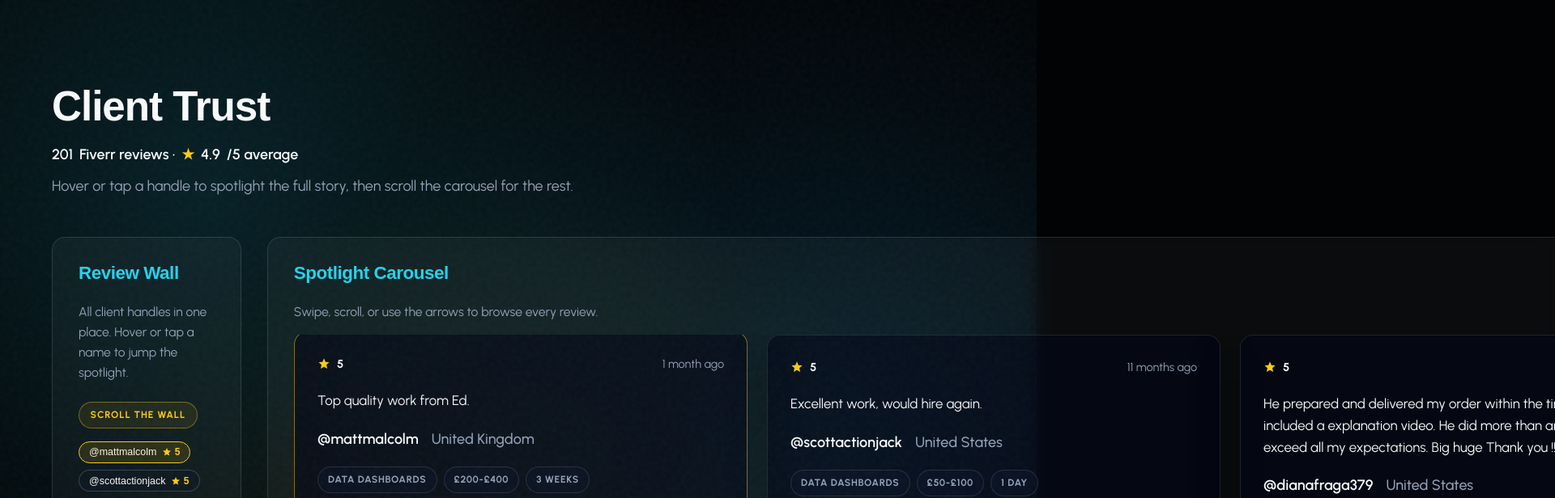
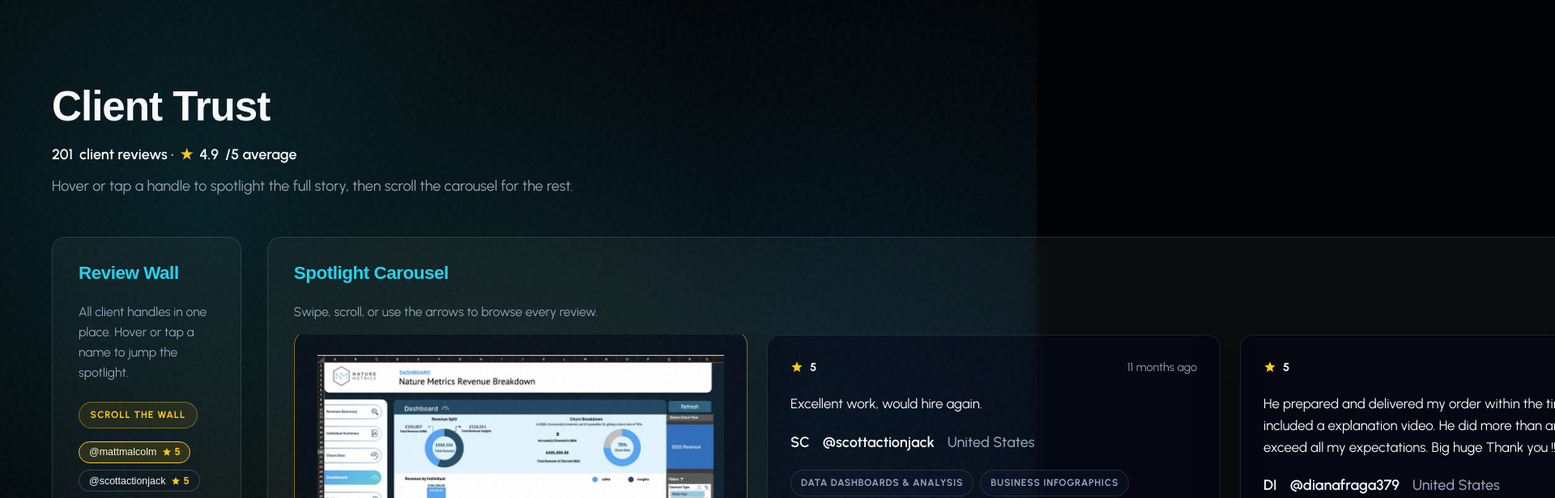
Before and after one commit to EdBurns410/OrcaAIStudios, a website: page index.html in a window 1280 px wide. Both pictures are taken after a click on the link "Reviews". Shown: the part 6399-7015 px from the top of the page at 81% size, 1920 px wide, since content can reach past the window. Drawn offline with Linux system fonts and the light colour scheme; a web font is replaced by a local one.

Commit message:
Auto-deploy update

```diff
--- a/app.js
+++ b/app.js
@@ -235,14 +235,91 @@ if (reviewSection) {
     };
 
     const sanitizeValue = (value) => (value && value !== 'N/A' ? value : null);
+    const sanitizeText = (value) => (value ? value.replace(/fiverr/gi, 'the platform') : value);
 
-    fetch('reviews.json')
-      .then((response) => {
+    const loadReviews = () => {
+      if (Array.isArray(window.REVIEW_DATA)) {
+        return Promise.resolve(window.REVIEW_DATA);
+      }
+      return fetch('reviews.json').then((response) => {
         if (!response.ok) {
           throw new Error('Unable to load reviews');
         }
         return response.json();
-      })
+      });
+    };
+
+    const keywordMap = {
+      'Data Dashboards': ['Data Dashboards & Analysis', 'Business Infographics', 'Research'],
+      'Business Plans': ['Research', 'Business Infographics', 'Software Development'],
+      'Full Stack Web Applications': ['Full Stack', 'React', 'Internal Tools'],
+      'Data Analytics Consultation': ['Data Dashboards & Analysis', 'Research', 'Automation'],
+    };
+
+    const globalKeywords = [
+      'Advanced UI Software Development',
+      'Quick Build',
+      'Internal Web Apps',
+      'React',
+      'Full Stack',
+      'Software Development',
+    ];
+
+    const reviewImages = {
+      'Data Dashboards': [
+        'images/data_revenue.png',
+        'images/data_sales.png',
+        'images/data_trading.png',
+        'images/data_social.png',
+        'images/data_hair.png',
+      ],
+      'Business Plans': ['images/brand_identity.png', 'images/treehouse.png'],
+      'Full Stack Web Applications': ['images/bmtl_dark.png', 'images/georivals.png'],
+      'Data Analytics Consultation': ['images/data_revenue.png', 'images/data_sales.png'],
+    };
+
+    const buildKeywords = (review, index) => {
+      const set = new Set();
+      const mapped = keywordMap[review.category] || [];
+      mapped.forEach((item) => set.add(item));
+      const start = index % globalKeywords.length;
+      for (let i = 0; i < 2; i += 1) {
+        set.add(globalKeywords[(start + i) % globalKeywords.length]);
+      }
+      return Array.from(set).slice(0, 4);
+    };
+
+    const hashString = (value) => {
+      let hash = 0;
+      for (let i = 0; i < value.length; i += 1) {
+        hash = (hash * 31 + value.charCodeAt(i)) % 360;
+      }
+      return hash;
+    };
+
+    const createAvatar = (user) => {
+      const avatar = document.createElement('div');
+      avatar.className = 'review-avatar';
+      const initials = user
+        .replace(/[^a-z0-9]/gi, '')
+        .slice(0, 2)
+        .toUpperCase();
+      const hue = hashString(user);
+      avatar.style.setProperty('--avatar-hue', String(hue));
+      const text = document.createElement('span');
+      text.textContent = initials || 'U';
+      avatar.appendChild(text);
+      return avatar;
+    };
+
+    const resolveReviewImage = (review, index) => {
+      const images = reviewImages[review.category] || [];
+      if (!images.length) return null;
+      if (index % 4 !== 0) return null;
+      return images[index % images.length];
+    };
+
+    loadReviews()
       .then((reviews) => {
         if (!Array.isArray(reviews) || !reviews.length) {
           return;
@@ -281,6 +358,18 @@ if (reviewSection) {
           card.className = 'review-card';
           card.dataset.reviewIndex = String(index);
 
+          const previewImage = resolveReviewImage(review, index);
+          if (previewImage) {
+            const media = document.createElement('div');
+            media.className = 'review-media';
+            const img = document.createElement('img');
+            img.src = previewImage;
+            img.alt = 'Project preview';
+            img.loading = 'lazy';
+            media.appendChild(img);
+            card.appendChild(media);
+          }
+
           const cardTop = document.createElement('div');
           cardTop.className = 'review-card-top';
 
@@ -299,11 +388,12 @@ if (reviewSection) {
 
           const text = document.createElement('p');
           text.className = 'review-text';
-          text.textContent = review.text;
+          text.textContent = sanitizeText(review.text);
           card.appendChild(text);
 
           const meta = document.createElement('div');
           meta.className = 'review-meta';
+          meta.appendChild(createAvatar(review.user));
           const user = document.createElement('span');
           user.className = 'review-user';
           user.textContent = `@${review.user}`;
@@ -317,6 +407,13 @@ if (reviewSection) {
 
           const tags = document.createElement('div');
           tags.className = 'review-tags';
+          const keywords = buildKeywords(review, index);
+          keywords.forEach((value) => {
+            const tag = document.createElement('span');
+            tag.className = 'review-tag review-tag--accent';
+            tag.textContent = value;
+            tags.appendChild(tag);
+          });
           const tagValues = [sanitizeValue(review.category), sanitizeValue(review.budget), sanitizeValue(review.duration)];
           tagValues.filter(Boolean).forEach((value) => {
             const tag = document.createElement('span');
--- a/index.html
+++ b/index.html
@@ -522,7 +522,7 @@
           <h2>Client Trust</h2>
           <p class="reviews-intro">
             <span class="reviews-summary">
-              <span data-review-count>200+</span> Fiverr reviews ·
+              <span data-review-count>200+</span> client reviews ·
               <span class="review-star-inline" aria-hidden="true">&#9733;</span>
               <span data-review-average>5.0</span>/5 average
             </span>
@@ -849,8 +849,9 @@
   </footer>
 
   <div class="version-stamp">
-    v5.9 · Deployed: Feb 4, 2026 @ 21:17 UTC</div>
+    v6.0 · Deployed: Feb 4, 2026 @ 21:25 UTC</div>
 
+  <script src="reviews-data.js"></script>
   <script src="app.js"></script>
 </body>
 
```
